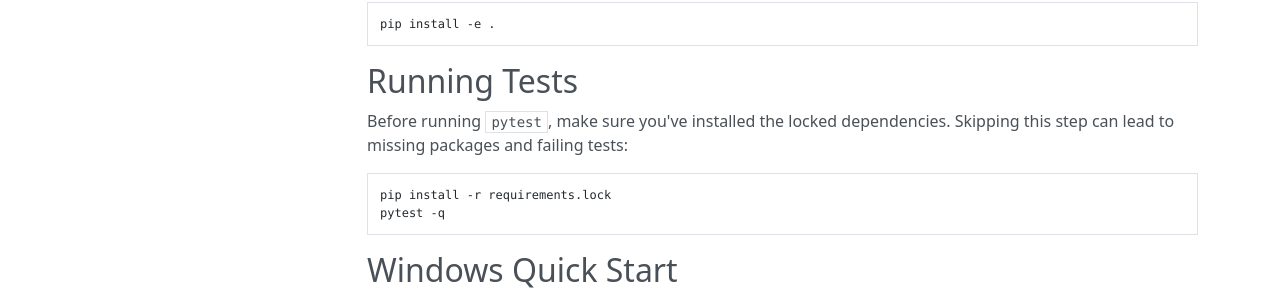
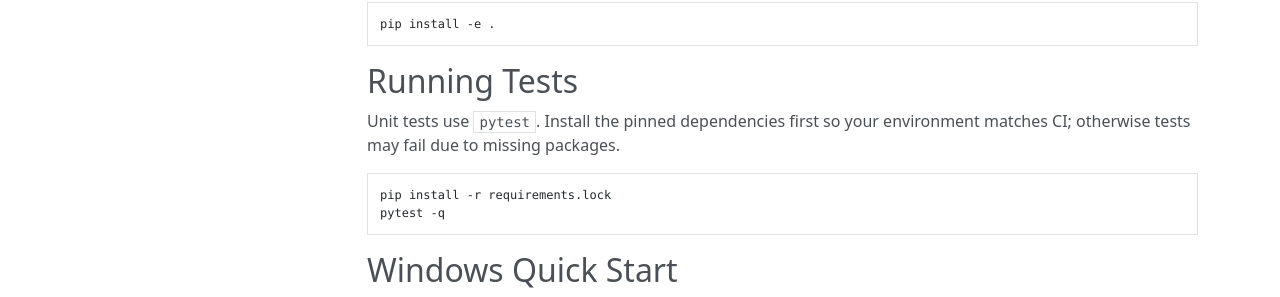
Before and after one commit to d0tTino/GeneCoder, an MkDocs documentation site: the page built from docs/installation.md, in a window 1280 px wide and 1028 px high. Shown: the part 394-691 px from the top of the window. Built offline with MkDocs 1.6.1, drawn with Linux system fonts in a browser that asks for light colours; nearby versions of some CDN libraries.

Commit message:
Clarify test setup with lock file

````diff
--- a/docs/installation.md
+++ b/docs/installation.md
@@ -16,8 +16,8 @@ pip install -e .
 
 ## Running Tests
 
-Before running `pytest`, make sure you've installed the locked dependencies.
-Skipping this step can lead to missing packages and failing tests:
+Unit tests use `pytest`. Install the pinned dependencies first so your
+environment matches CI; otherwise tests may fail due to missing packages.
 
 ```bash
 pip install -r requirements.lock
````
